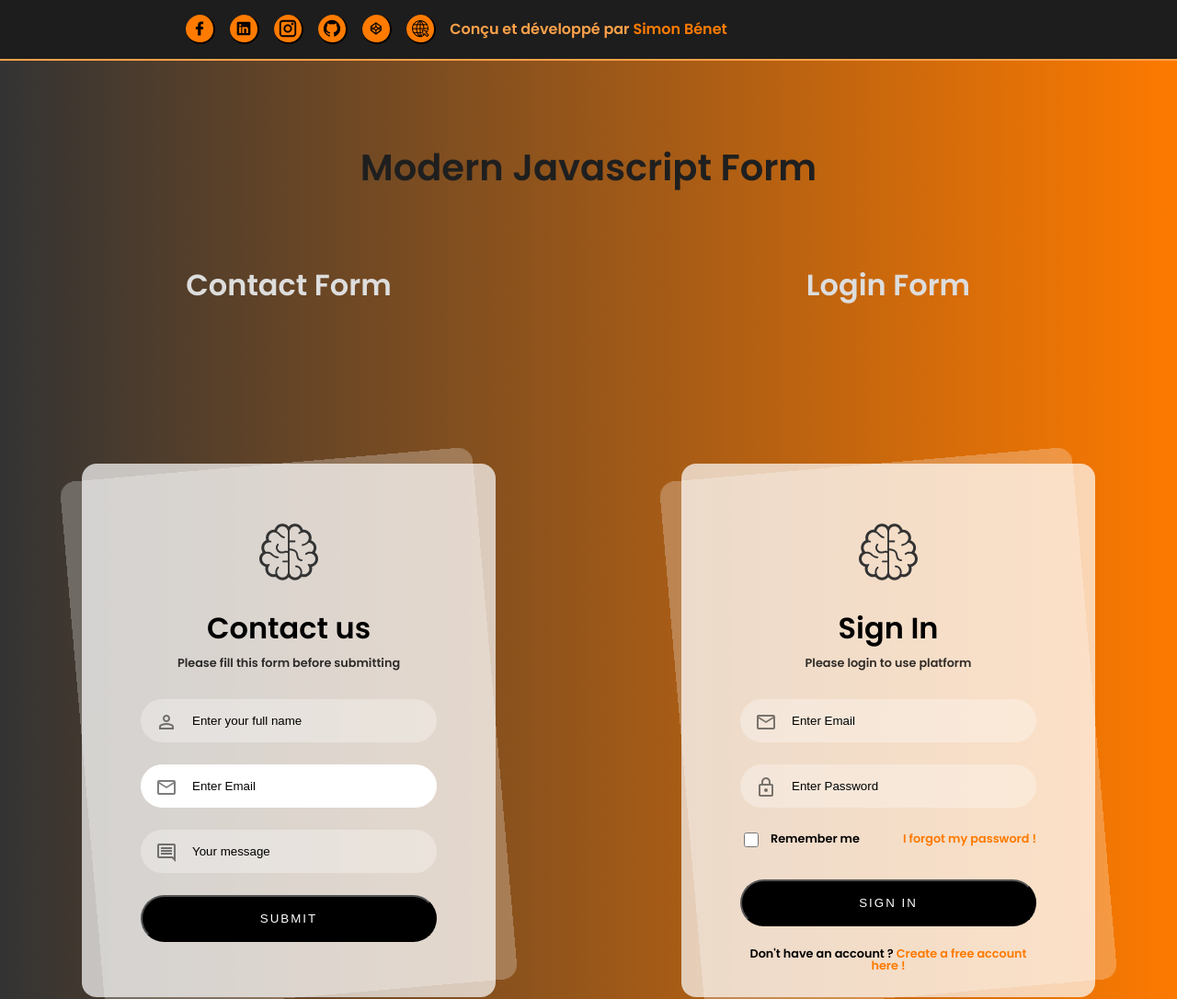
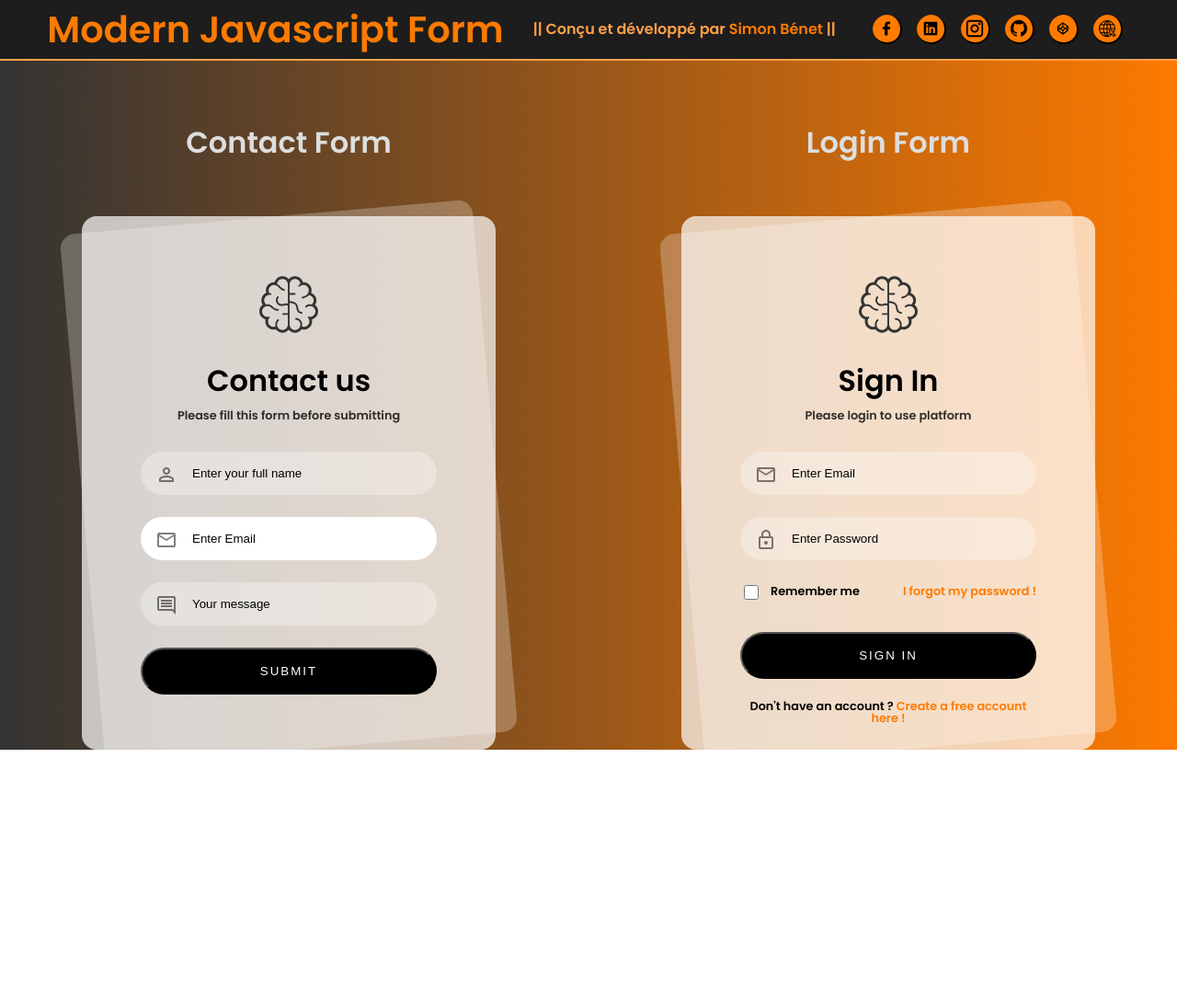
Before and after one commit to SimonBnt/PianoAndCalculatorJs, a plain HTML site: page index.html in a window 1280 px wide. Shown: the top 1086 px of the page at 92% size. After the commit the page ends 815 px from the top, so only its background shows below. Drawn offline with nearby package versions, Linux system fonts and the light colour scheme.

Commit message:
responsive and sass

```diff
--- a/index.html
+++ b/index.html
@@ -21,6 +21,12 @@
                 <div class="bgMenuBar" id="bgMenuBar3"></div>
             </div>
             <div id="burgerMenuContentContainer">
+                <div id="h1Container">
+                    <h1>Modern Javascript Form</h1>
+                </div>
+                <div id="myLink">
+                    <p>|| Conçu et développé par <a href="https://simonbenet.com/index.html" title="Lien vers mon site officiel" rel="noopener noreferrer" target="_blank" ><strong>Simon Bénet</strong></a> ||</p>
+                </div>
                 <div id="closeBurgerMenu" title="Cliquez pour fermer">x</div>
                 <div id="contactIconsContainer">
                     <a href="" class="externLink" rel="noopener noreferrer" target="_blank"><img class="externLinkIcons" title="Lien vers mon profil Facebook" src="/assets/img/svg/facebook.svg" alt="Icone de Facebook"></a>
@@ -30,14 +36,11 @@
                     <a href="" class="externLink" title="Lien vers mon profil Codepen" rel="noopener noreferrer" target="_blank"><img class="externLinkIcons" src="/assets/img/svg/codepen-black.svg" alt="Icone de Codepen"></a>
                     <a href="https://simonbenet.com/index.html" class="externLink"  title="Lien vers mon portefolio" rel="noopener noreferrer" target="_blank"><img class="externLinkIcons" src="/assets/img/svg/website.svg" alt="Icone de site web"></a>
                 </div>
-                <div id="myLink">
-                    <p>Conçu et développé par <a href="https://simonbenet.com/index.html" title="Lien vers mon site officiel" rel="noopener noreferrer" target="_blank" ><strong>Simon Bénet</strong></a></p>
-                </div>
+
             </div>
         </div>
     </header>
     <main>
-        <h1>Modern Javascript Form</h1>
 
                            <!-- CONTACT FORM -->
 
--- a/src/sass/layout/_header.scss
+++ b/src/sass/layout/_header.scss
@@ -113,15 +113,24 @@ header {
             transition: 0.6s;
 
             @include respondTo(md) {
+                display: flex;
                 place-items: center;
                 grid-template-rows: inherit;
-                grid-template-columns: 1fr 1fr 1fr;
-                gap: inherit;
                 position: inherit;
                 top: inherit;
                 right: inherit;
                 border: inherit;
                 height: inherit;
+                gap: 0 2rem;
+            }
+
+            #h1Container {
+                h1 {
+                    @include respondTo(md) {
+                         font-size: 2.5rem;
+                         color: #fd7a00;
+                    }
+                }
             }
 
             #myLink {
--- a/src/sass/layout/_main.scss
+++ b/src/sass/layout/_main.scss
@@ -4,28 +4,21 @@ main {
     place-items: center;
     justify-content: center;
     gap: 1.5rem;
-    overflow-x: hidden;
 
     @include respondTo(md) {
         display: grid;
         grid-template-columns: 1fr 1fr;
-        grid-template-rows: 0.5fr 1fr 6fr;
+        grid-template-rows: 2fr 8fr;
     }
 
-    h1 {
-        grid-column: 1/3;
-        font-size: 2.5rem;
-        color: #1f1f1f;
-        margin-top: 6rem;
-        text-align: center;
-    }
+
 
     #contactFormName {
-        grid-row: 2/3;
+        grid-row: 1/2;
     }
 
     #loginFormName {
-        grid-row: 2/3;
+        grid-row: 1/2;
 
     }
 
```
Also changed, not shown: assets/css/styles.min.css, 1 other file.
